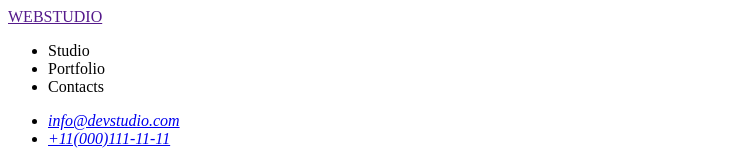
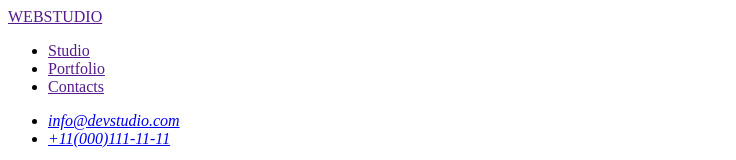
Before and after one commit to RuslanVidnichuk/goit-markup-hw-01-test, a plain HTML site: page index.html in a window 1280 px wide. Shown: the top 160 px of the page, without its empty margins (0-736 px from the left). Drawn offline with Linux system fonts and the light colour scheme.

Commit message:
update header/nav/add_"a"

```diff
--- a/index.html
+++ b/index.html
@@ -14,9 +14,15 @@
 
         <nav>
             <ul>
-                <li>Studio</li>
-                <li>Portfolio</li>
-                <li>Contacts</li>
+                <li>
+                    <a href="">Studio</a>
+                </li>
+                <li>
+                    <a href="">Portfolio</a>
+                </li>
+                <li>
+                    <a href="">Contacts</a>
+                </li>
             </ul>
         </nav>
         <address>
```
